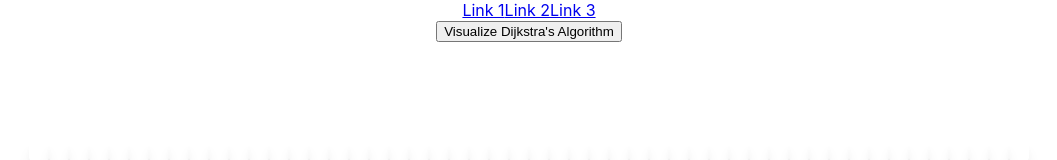
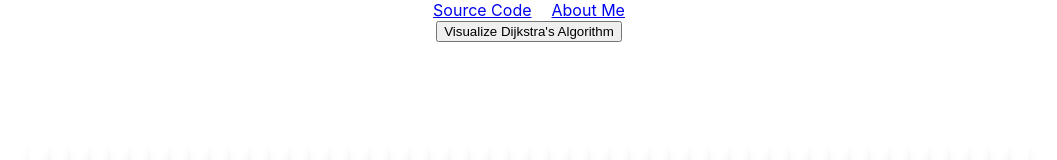
Before and after one commit to colin-bethea/dijkstraVisualizer, a React (Create React App) app: page / in a window 1280 px wide. Shown: the top 160 px of the page, without its empty margins (111-1168 px from the left). Built offline with nearby package versions, Linux system fonts and the light colour scheme.

Commit message:
Restyle node colors; add navbar links

```diff
--- a/src/PathfindingVisualizer/Node/Node.css
+++ b/src/PathfindingVisualizer/Node/Node.css
@@ -29,17 +29,17 @@
 @keyframes visitedAnimation {
   0% {
     transform: scale(0.3);
-    background-color: rgba(0, 0, 66, 0.75);
+    background-color: #889696;
     border-radius: 100%;
   }
 
   50% {
-    background-color: #320D6D;
+    background-color: #B8BDB5;
   }
 
   75% {
     transform: scale(1.2);
-    background-color: #84DCCF;
+    background-color: #D2D4C8;
   }
 
   100% {
--- /dev/null
+++ b/src/components/Navbar.css
@@ -0,0 +1,4 @@
+.wideDiv a {
+    padding: 10px;
+    margin-bottom: 10px;
+}
--- a/src/components/Navbar.jsx
+++ b/src/components/Navbar.jsx
@@ -1,4 +1,5 @@
 import React, {Component} from 'react';
+import './Navbar.css';
 
 export default class Navbar extends Component {
   render() {
@@ -6,9 +7,8 @@ export default class Navbar extends Component {
       <nav>
       <div className="navWide">
           <div className="wideDiv">
-              <a href="https://google.com">Link 1</a>
-              <a href="https://google.com">Link 2</a>
-              <a href="https://google.com">Link 3</a>
+              <a href="https://github.com/colin-bethea/dijkstraVisualizer">Source Code</a>
+              <a href="https://www.colinbethea.com/">About Me</a>
               </div>
           </div>
       </nav>
```
Also changed, not shown: 1 other file (tests, documents, lock files or other folders).
